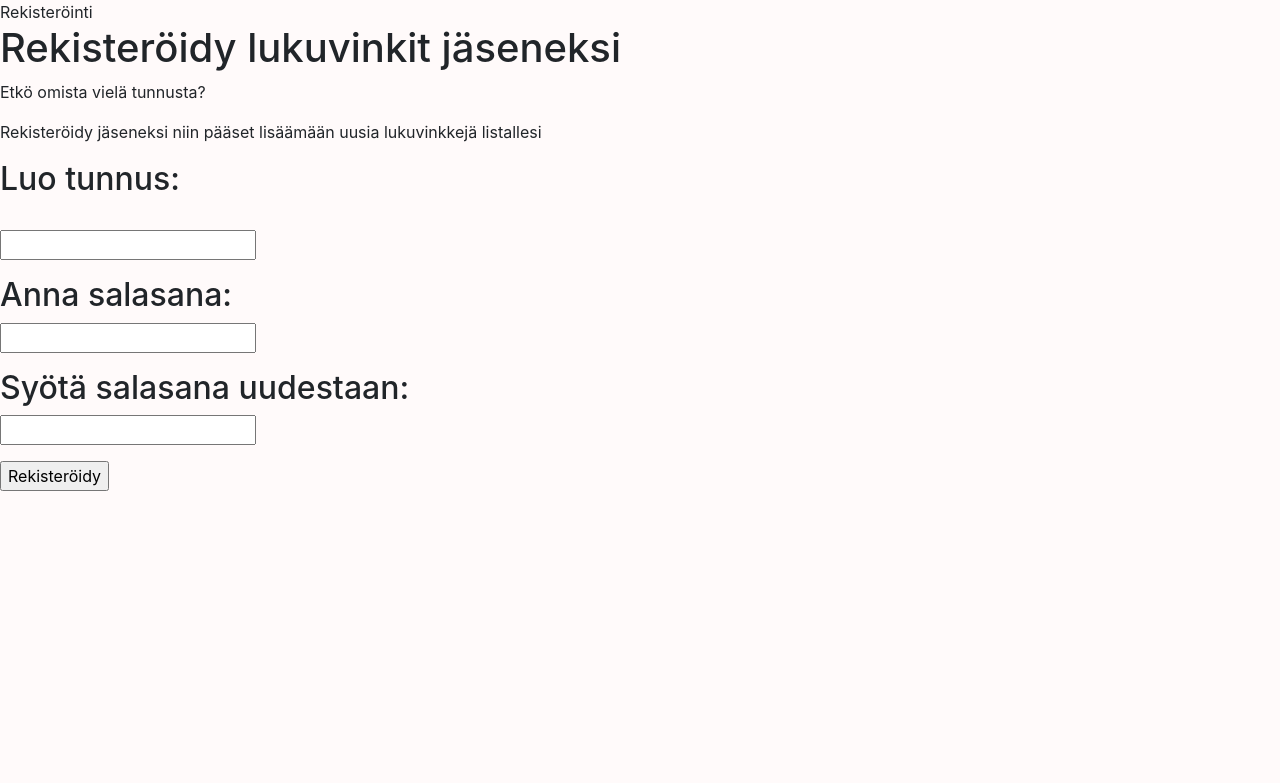
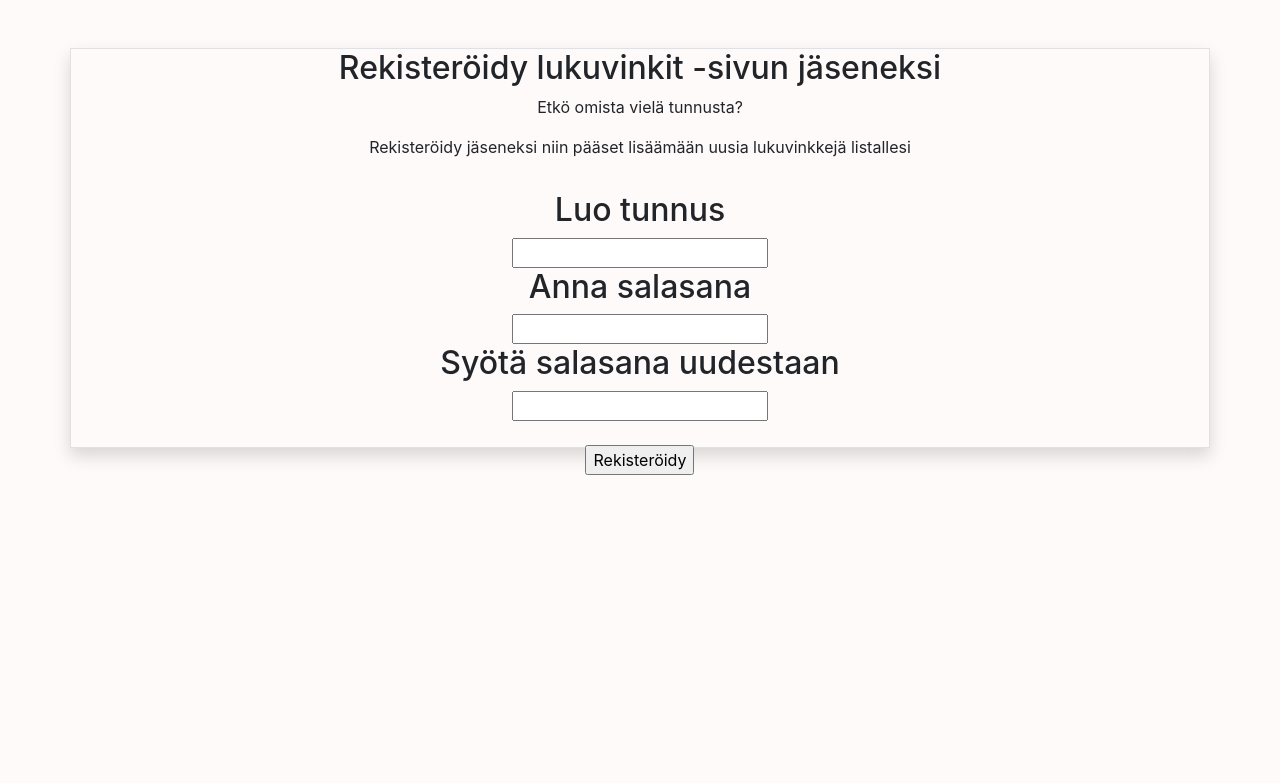
Before and after one commit to brontto/ohtu-miniprojekti, a Flask app: page /rekisterointi in a window 1280 px wide. Shown: the top 783 px of the page. Run offline with Flask 2, Linux system fonts and the light colour scheme; some libraries are stand-ins or nearby versions.

Commit message:
rekisteröintisivun ulkoasun muokkaamista

```diff
--- a/src/static/style.css
+++ b/src/static/style.css
@@ -1,5 +1,5 @@
 .header {
-    background: rgba(18, 122, 14, 0.561);
+    background: rgba(76, 65, 130, 0.313);
     font-size: 5em;
     color: rgba(73, 61, 61);
     font-weight: bold;
@@ -10,7 +10,8 @@
 
 .header h1 {
     font-size: 90px;
-    color: rgba(73, 61, 61);
+    color: rgb(246, 246, 246);
+    text-shadow: 2px 2px 4px rgba(0, 0, 0, 0.524);
 }
 
 .header form {
@@ -40,6 +41,10 @@ li.list-group-item p {
     margin-top: 10px;
 }
 
+.virhe {
+    color: rgb(177, 77, 77);
+}
+
 body {
     margin: 0;
     padding: 0;
--- a/src/templates/rekisterointi.html
+++ b/src/templates/rekisterointi.html
@@ -2,34 +2,64 @@
     <link rel="stylesheet" href="https://stackpath.bootstrapcdn.com/bootstrap/4.5.0/css/bootstrap.min.css">
     <meta charset="UTF-8">
     <link rel="stylesheet" href="{{ url_for('static', filename='style.css') }}">
-    <title>Rekisteröinti</title>
 </head>
 
-{% block title %}
-Rekisteröinti
-{% endblock %}
-
-{% block body %}
-<h1>Rekisteröidy lukuvinkit jäseneksi</h1>
-
-
 <body>
+    <br>
+    <br>
+<div class="container h-50 border border-lightdark shadow">
+    <div class="row align-items-center h-100">
+        <div class="col-10 mx-auto">
+            <div class="d-flex justify-content-center">
+                <h2>Rekisteröidy lukuvinkit -sivun jäseneksi</h2>
+            </div>
+            <div class="d-flex justify-content-center">
+                <br>
                 <p>Etkö omista vielä tunnusta? </p>
+            </div>
+            <div class="d-flex justify-content-center">
                 <p>Rekisteröidy jäseneksi niin pääset lisäämään uusia lukuvinkkejä listallesi </p>
+            </div>
 
             {% if error %}
+            <div class="virhe">
+                <div class="d-flex justify-content-center">
                     <p>Error: {{error}}</p>
+                </div>
+            </div>
             {% endif %}
-    <form action="/luo_uusi_kayttaja" method="POST">
-        <h2>Luo tunnus:</h2>
+
+            <div class="d-flex justify-content-center">
+                <form action="/luo_uusi_kayttaja" method="POST" >
+                    </div>
+                            <div class="d-flex justify-content-center">
+                            <h2>Luo tunnus</h2>
+                            </div>
+                    <div class="d-flex justify-content-center">
+                            <input type="text" name="kayttajatunnus"></p>
+                    </div>
+                            <div class="d-flex justify-content-center">
+                            <h2>Anna salasana</h2>
+                            </div>
+                    <div class="d-flex justify-content-center">
+                            <input type="password" name="salasana"></p>
+                    </div>
+                            <div class="d-flex justify-content-center">
+                            <h2>Syötä salasana uudestaan</h2>
+                            </div>
+                    <div class="d-flex justify-content-center">
+
+                            <input type="password" name="salasana_varmistus"></p>
+                    </div>
                     <br>
-        <input type="text" name="kayttajatunnus"></p>
-        <h2>Anna salasana:</h2>
-        <input type="password" name="salasana"></p>
-        <h2>Syötä salasana uudestaan:</h2>
-        <input type="password" name="salasana_varmistus"></p>
+                    <div class="d-flex justify-content-center">
                             <input type="submit" value="Rekisteröidy"></p>
+                    </div>
+                    </div>
                 </form>
+            </div>
+        </div>
+    </div>
+</div>
 
 </body>
-{% endblock %}
```
Lines whose indentation alone changed are shown as unchanged.
